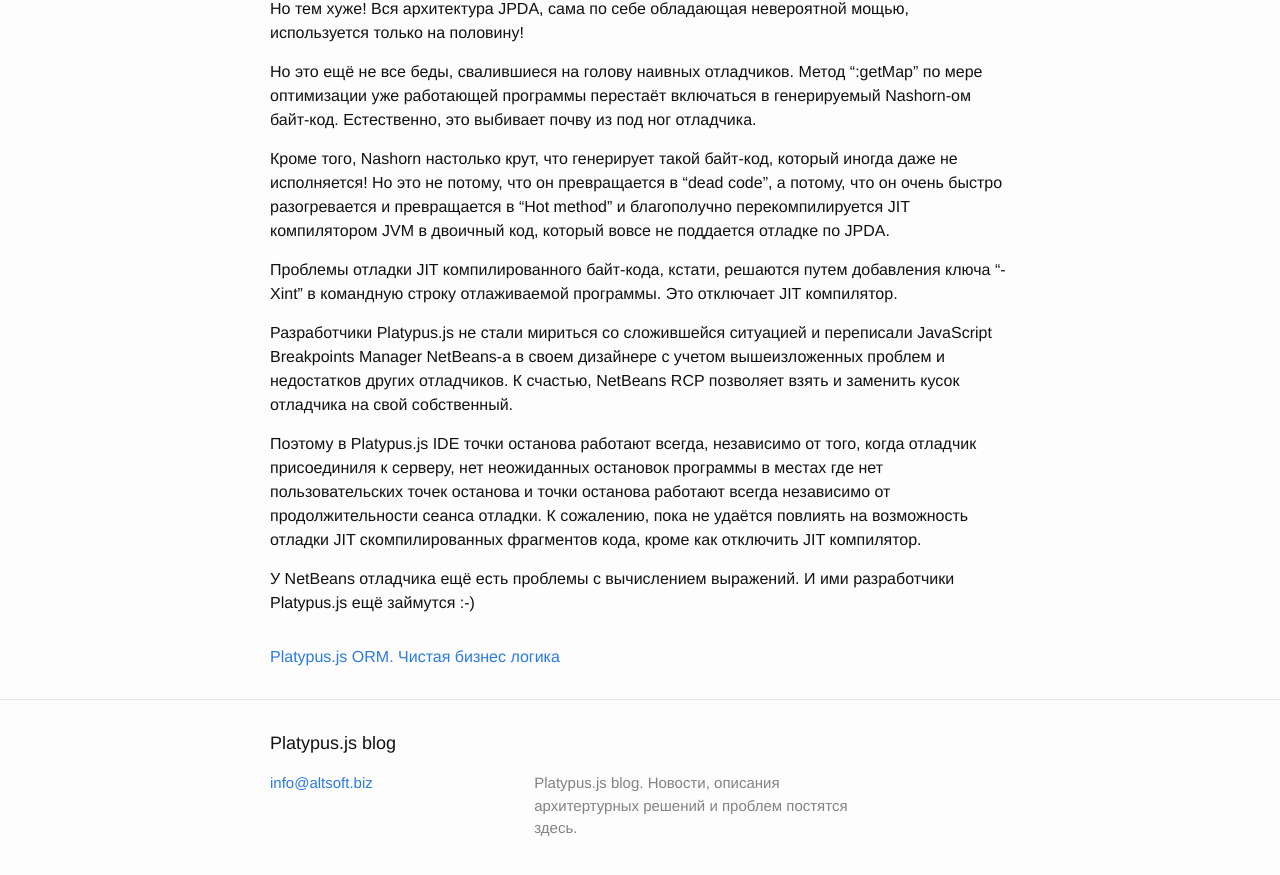
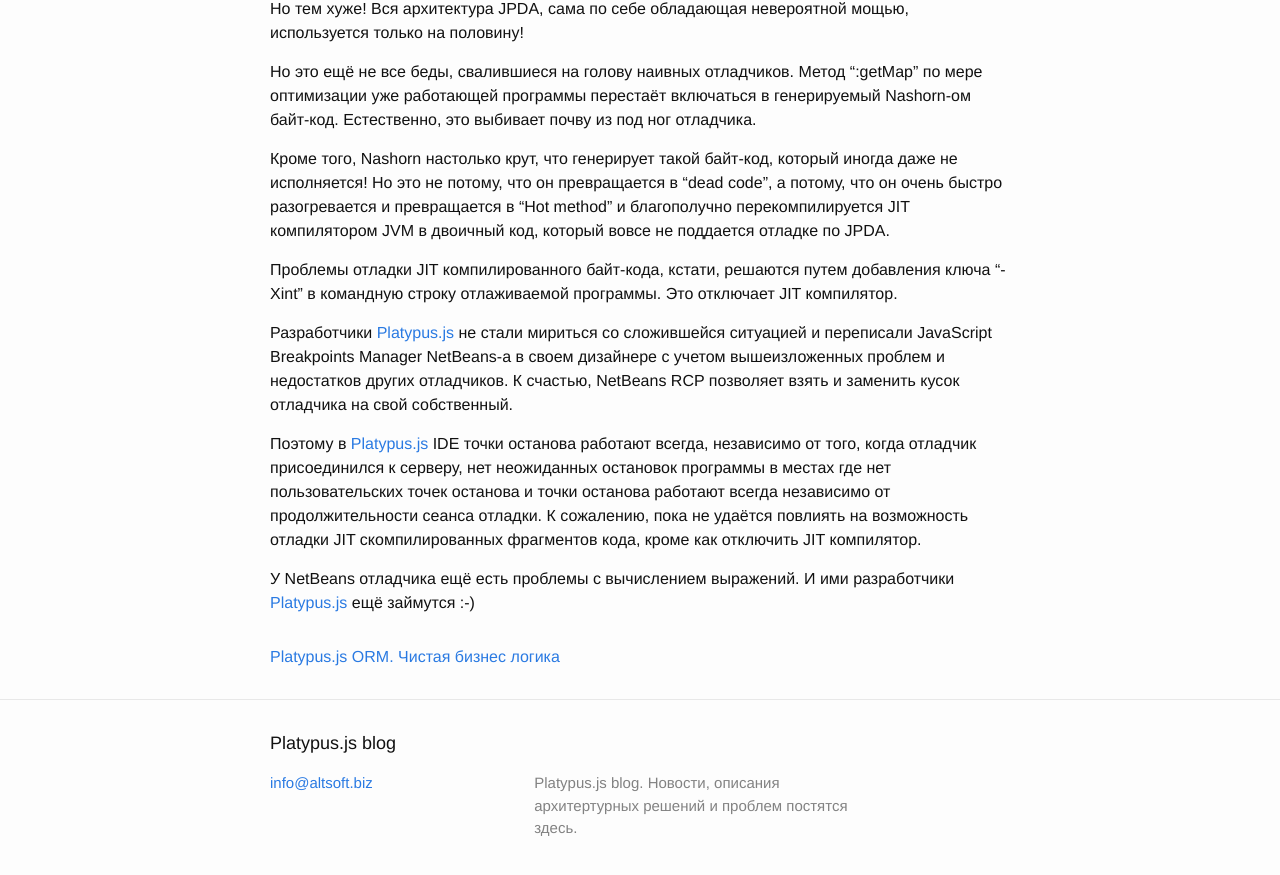
Before and after one commit to marat-gainullin/marat-gainullin.github.io, a Jekyll site: the page built from _posts/2015-11-30-js-debugger.markdown, in a window 1280 px wide and 900 px high, scrolled down 2942 px. Shown: the top 875 px of the window. Built offline with Jekyll 4.4.1, drawn with Linux system fonts in a browser that asks for light colours; comment, search, counter and statistics services are not loaded; some of the changed text lies outside the part shown.

Commit message:
fix a typo

```diff
--- a/_posts/2015-11-30-js-debugger.markdown
+++ b/_posts/2015-11-30-js-debugger.markdown
@@ -20,7 +20,7 @@ JavaScript завоевывает все больше места на бэкен
 документых/закладках/окнах.
 
 А вот на бек-энде, средства отладки не так сильно развиты. Для Node.js существуют Node.js Tools for Visual Studio и, наверное, еще какие-то инструменты.
-Для Nashorn, а значит и для Platypus.js есть Askari, NetBeans и Intellij IDEA со своим набором отладочных инструментов.
+Для Nashorn, а значит и для [Platypus.js](http://platypus-platform.org/) есть Askari, NetBeans и Intellij IDEA со своим набором отладочных инструментов.
 
 И вот здесь начинается самое интересное. "Nashorn is still under development" говорят разработчики Oracle.
 Что вселяет надежду на лучшее. С другой стророны, пока что со средствами отладки Nashorn-а имеются проблемы.
@@ -96,11 +96,11 @@ Nashorn-у приходится (если не повезло с предска
 
 Проблемы отладки JIT компилированного байт-кода, кстати, решаются путем добавления ключа "-Xint" в командную строку отлаживаемой программы. Это отключает JIT компилятор.
 
-Разработчики Platypus.js не стали мириться со сложившейся ситуацией и переписали JavaScript Breakpoints Manager NetBeans-а в своем дизайнере с учетом вышеизложенных проблем и недостатков других отладчиков.
+Разработчики [Platypus.js](http://platypus-platform.org/) не стали мириться со сложившейся ситуацией и переписали JavaScript Breakpoints Manager NetBeans-а в своем дизайнере с учетом вышеизложенных проблем и недостатков других отладчиков.
 К счастью, NetBeans RCP позволяет взять и заменить кусок отладчика на свой собственный.
 
-Поэтому в Platypus.js IDE точки останова работают всегда, независимо от того, когда отладчик присоединиля к серверу,
+Поэтому в [Platypus.js](http://platypus-platform.org/) IDE точки останова работают всегда, независимо от того, когда отладчик присоединилcя к серверу,
 нет неожиданных остановок программы в местах где нет пользовательских точек останова и точки останова работают всегда независимо от
 продолжительности сеанса отладки. К сожалению, пока не удаётся повлиять на возможность отладки JIT скомпилированных фрагментов кода, кроме как отключить JIT компилятор.
 
-У NetBeans отладчика ещё есть проблемы с вычислением выражений. И ими разработчики Platypus.js ещё займутся :-)
+У NetBeans отладчика ещё есть проблемы с вычислением выражений. И ими разработчики [Platypus.js](http://platypus-platform.org/) ещё займутся :-)
```
Also changed, not shown: other parts of _posts/2015-11-30-js-debugger.markdown (+1 -1 lines).
